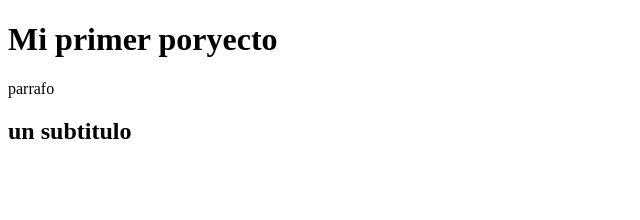
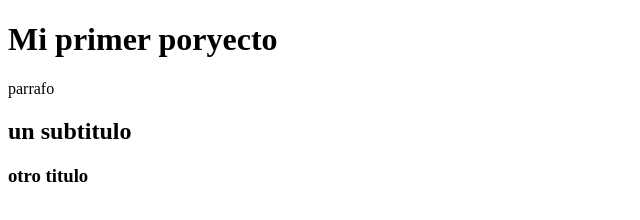
Before and after one commit to ruthsp/repositorio_nuevo, a plain HTML site: page index.html in a window 1280 px wide. Shown: the whole page, without its empty margins (0-640 px from the left). Drawn offline with Linux system fonts and the light colour scheme.

Commit message:
otro mensaje

```diff
--- a/index.html
+++ b/index.html
@@ -9,5 +9,6 @@
     <h1>Mi primer poryecto</h1>
      <p>parrafo </p>
      <h2>un subtitulo</h2>
+     <h3>otro titulo</h3>
 </body>
 </html>
```
